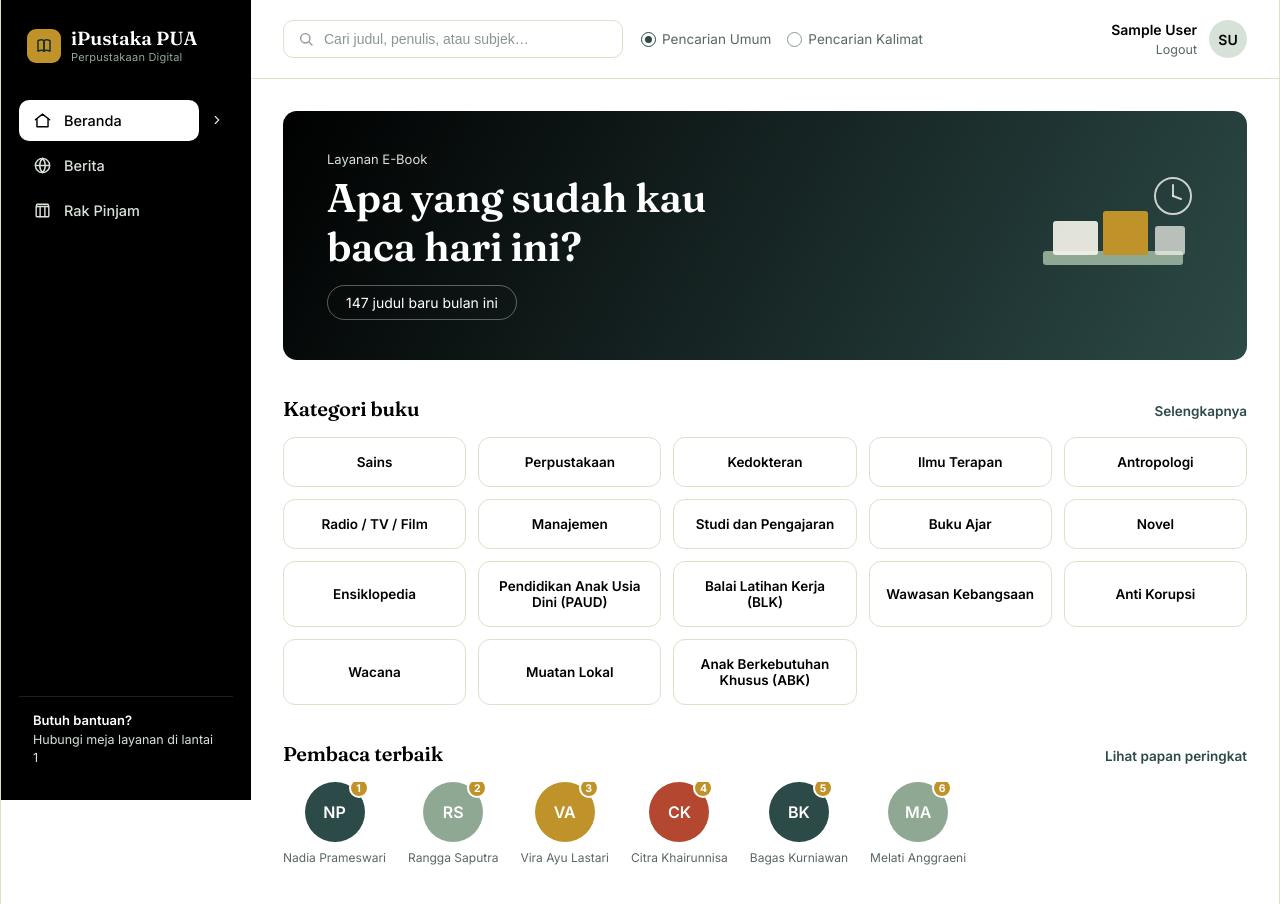
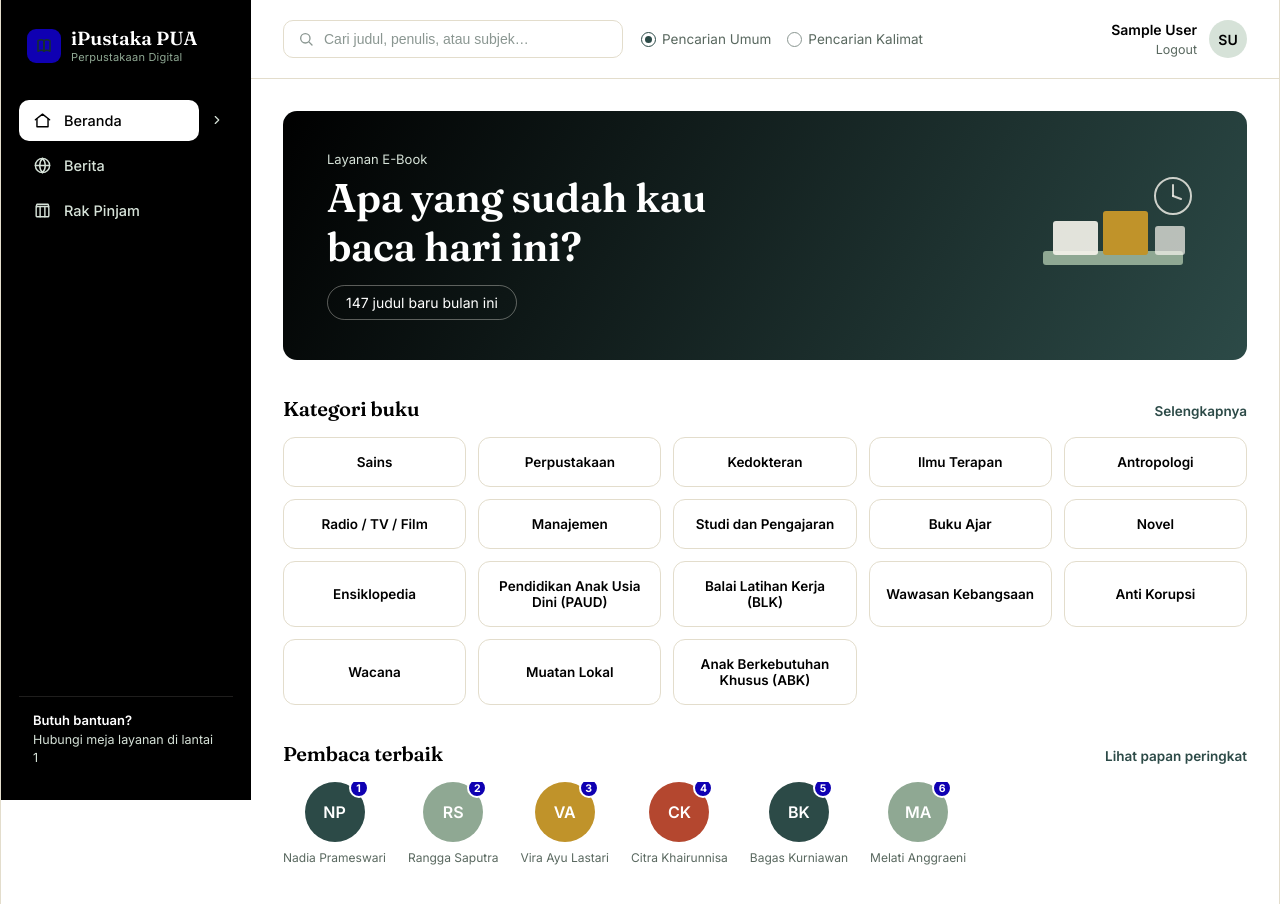
Before and after one commit to FhRajj02/IPUSTAKALOGINNEW, a plain HTML site: page menu.html in a window 1280 px wide. Drawn offline with Linux system fonts and the light colour scheme; sample sign-in values are in the browser's storage.

Commit message:
Update style.css

```diff
--- a/style.css
+++ b/style.css
@@ -7,13 +7,13 @@
   --sage-200:#D6E2D8;
   --cream-50:#ffffff;
   --cream-100:#F1ECE0;
-  --gold-500:#C0932A;
-  --gold-100:#F1E3C2;
+  --gold-500:#0f00b2;
+  --gold-100:#fff3d8;
   --ink-900:#1F2A28;
   --ink-600:#59685F;
   --ink-400:#8A9691;
   --border:#E3DDCC;
-  --red-500:#B4472F;
+  --red-500:#ff0000;
   --radius-sm:8px;
   --radius-md:14px;
 }
```
